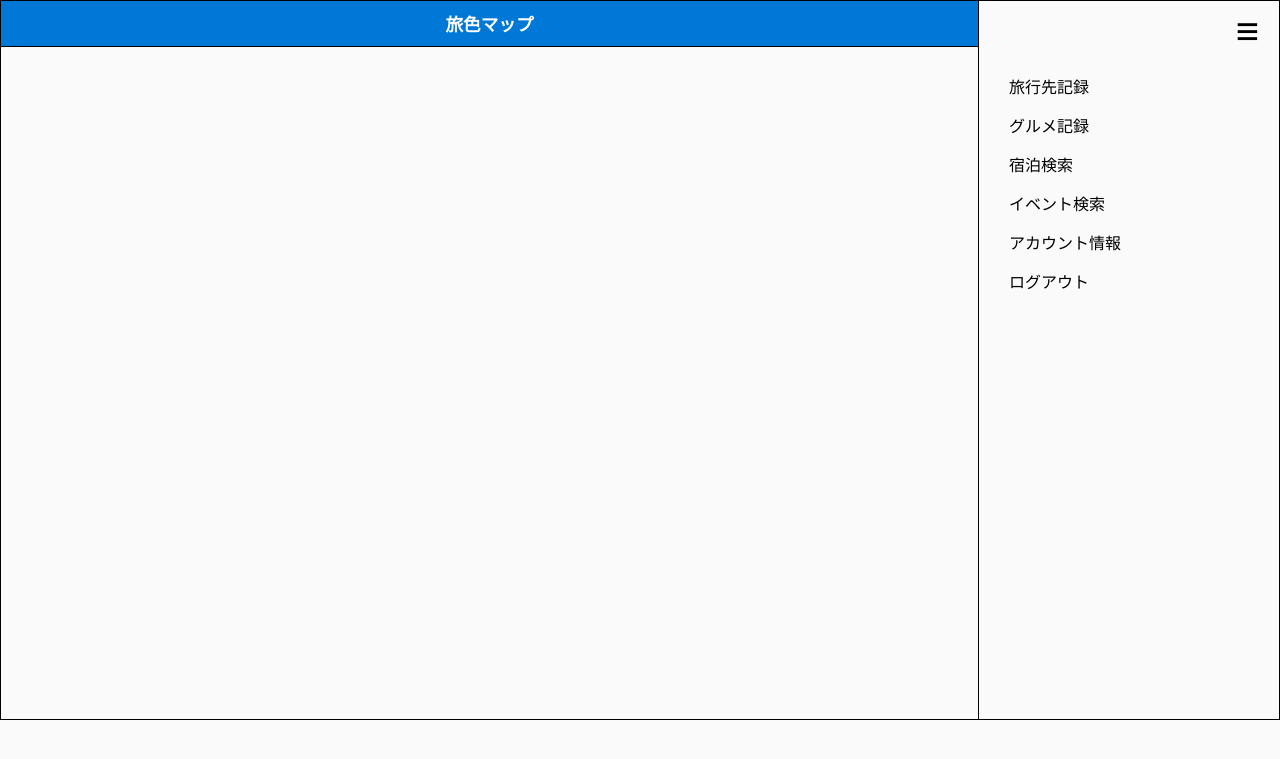
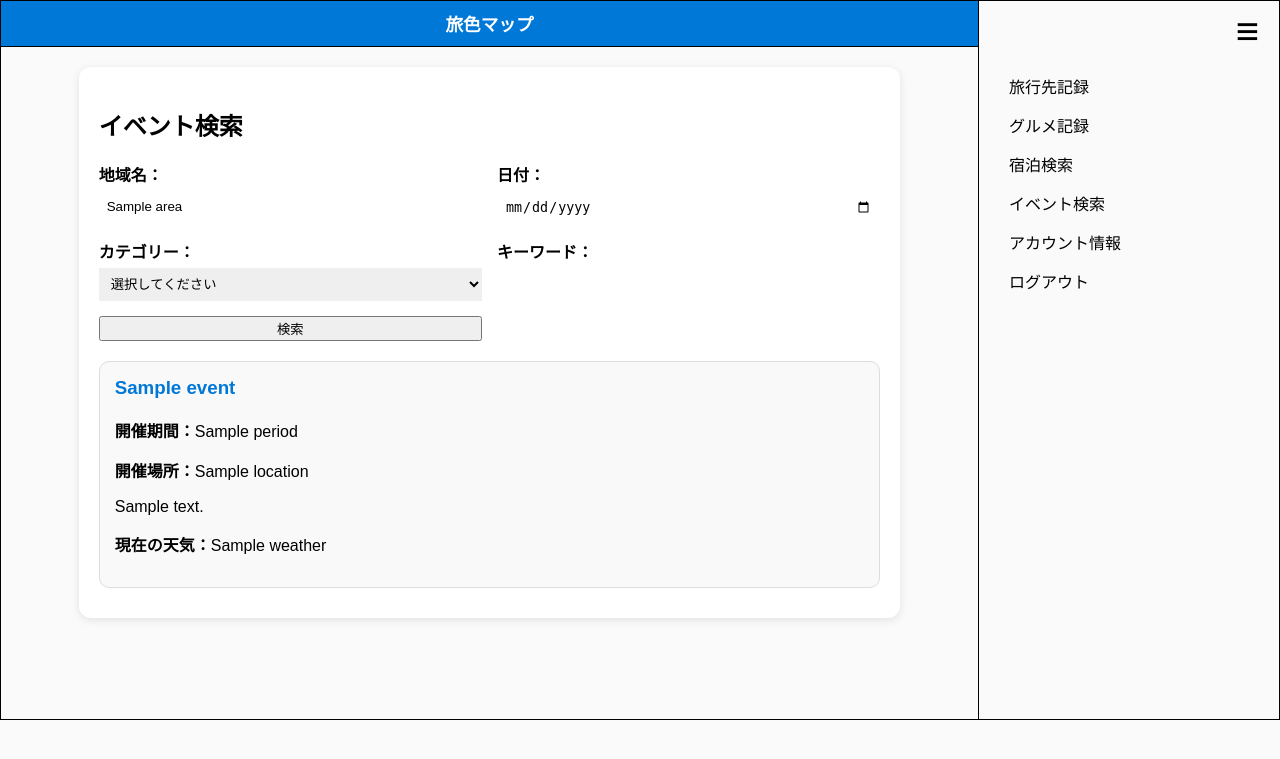
Before and after one commit to Kaito8910/travelcolormap, a Flask app: template VSコード/tabiiro_map/templates/event_search.html in a window 1280 px wide. Shown: the top 759 px of the page. Run offline with Flask 3, Linux system fonts and the light colour scheme; the template is opened without the code that fills it: most values are stand-ins (such as "Sample title", 1, 10 or a date in 2020).

Commit message:
app.py追加してる

```diff
--- a/VSコード/tabiiro_map/app.py
+++ b/VSコード/tabiiro_map/app.py
@@ -1,27 +1,31 @@
-from flask import Flask, render_template, jsonify
+from flask import Flask, render_template, jsonify, request, abort
 
 app = Flask(__name__)
 
-# --- ルーティング ---
+# === APIキー設定 ===
+JARAN_API_KEY = "7e7c8f15291d905e"
+WEATHER_API_KEY = "xxxxxxxxxxxxxxxxxxxxxxxxxxxxxxxx"
+JARAN_URL = "https://webservice.recruit.co.jp/ab-event/v1/"
+WEATHER_URL = "https://api.openweathermap.org/data/2.5/weather"
 
-# ホーム画面を表示するルーティング
+
+
 @app.route('/')
 def home():
-    # home.htmlをレンダリング（base.htmlが自動で適用される）
     return render_template('home.html')
 
-# アカウント情報画面のルーティング（base.htmlでurl_for('user_data')として参照されている）
-@app.route('/user-data')
+@app.route('/user-data', endpoint='user_data', methods=['GET'])
 def user_data():
-    # 実際には別のテンプレートをレンダリングします
-    return "<h1>アカウント情報ページ</h1>"
+    try:
+        return render_template('accounts/user_data.html', user=None)
+    except Exception:
+        return "<h1>アカウント情報ページ</h1>"
 
-# --- APIエンドポイント ---
 
 # 地図の色付けデータを提供するAPIエンドポイント
 @app.route('/api/travel-records')
 def travel_records_api():
-    # ⚠️ 注意: ここにデータベースからデータを取得するロジックを実装してください。
+    # ⚠️ 注意: ここにデータベースからデータを取得するロジックを実装してください.
 
     # 仮のデータ (都道府県ID 'prefXX' とステータス)
     data = {
@@ -33,89 +37,58 @@ def travel_records_api():
     }
     return jsonify(data)
 
-#--- イベント検索画面 ---
-from flask import Flask, render_template, request
-import requests
-import datetime
 
-app = Flask(__name__)
 
-# === APIキーを設定 ===
-JARAN_API_KEY = "7e7c8f15291d905e"
-WEATHER_API_KEY = "YOUR_OPENWEATHER_API_KEY"
+@app.route('/event-search', methods=['GET', 'POST'])
+def event_search():
+    if request.method == 'GET':
+        return render_template('event_search.html', events=None)
 
-# === じゃらんAPIベースURL ===
-JARAN_URL = "https://webservice.recruit.co.jp/ab-event/v1/"
+    keyword = request.form.get('keyword', '')
+    area = request.form.get('area', '')
+    date = request.form.get('date', '')
+    category = request.form.get('category', '')
 
-# === OpenWeatherMap API URL ===
-WEATHER_URL = "https://api.openweathermap.org/data/2.5/weather"
-
-@app.route('/')
-def index():
-    return render_template('event_search.html', events=None)
-
-@app.route('/search', methods=['POST'])
-def search():
-    keyword = request.form.get('keyword', '')
-
-    # --- じゃらんイベントAPI呼び出し ---
     params = {
         'key': JARAN_API_KEY,
-        'keyword': keyword,
+        'keyword': f"{area} {keyword} {category}",
         'format': 'json',
-        'count': 5
+        'count': 10
     }
-    response = requests.get(JARAN_URL, params=params)
+
     events = []
-
-    if response.status_code == 200:
-        data = response.json()
-        if 'results' in data and 'event' in data['results']:
-            for e in data['results']['event']:
-                name = e.get('event_name', '不明なイベント')
-                start_date = e.get('event_start_date', '')
-                end_date = e.get('event_end_date', '')
-                location = e.get('event_place', '')
-                summary = e.get('event_caption', '')[:100] + "..."
-
-                # --- 天気予報を取得（都市名から） ---
-                weather_info = get_weather(location)
+    try:
+        resp = request.get(JARAN_URL, params=params, timeout=5)
+        if resp.status_code == 200:
+            data = resp.json()
+            results = data.get('results', {}).get('event', [])
+            for e in results:
+                start = e.get('event_start_date', '')
+                end = e.get('event_end_date', '')
+                if date and not (start <= date <= end):
+                    continue
 
                 events.append({
-                    'name': name,
-                    'period': f"{start_date} ～ {end_date}",
-                    'location': location,
-                    'summary': summary,
-                    'weather': weather_info
+                    'name': e.get('event_name', '不明なイベント'),
+                    'period': f"{start} ～ {end}",
+                    'location': e.get('event_place', ''),
+                    'summary': (e.get('event_caption', '')[:100] + "...") if e.get('event_caption') else '',
+                    'weather': get_weather(e.get('event_place', ''))
                 })
+    except Exception as e:
+        print("Error:", e)
+        events = []
 
-    return render_template('event_search.html', events=events, keyword=keyword)
+    return render_template(
+        'event_search.html',
+        events=events,
+        keyword=keyword,
+        area=area,
+        date=date,
+        category=category
+    )
 
-def get_weather(city_name):
-    """OpenWeatherMapから天気情報を取得"""
-    if not city_name:
-        return "天気情報なし"
 
-    params = {
-        'q': city_name,
-        'appid': WEATHER_API_KEY,
-        'lang': 'ja',
-        'units': 'metric'
-    }
-    try:
-        res = requests.get(WEATHER_URL, params=params)
-        if res.status_code == 200:
-            data = res.json()
-            weather = data['weather'][0]['description']
-            temp = data['main']['temp']
-            return f"{weather}（{temp}℃）"
-        else:
-            return "天気情報取得失敗"
-    except:
-        return "天気情報取得エラー"
-
-if __name__ == '__main__':
-    app.run(debug=True)
 
 
 
--- a/VSコード/tabiiro_map/static/css/style.css
+++ b/VSコード/tabiiro_map/static/css/style.css
@@ -223,3 +223,30 @@ nav a {
 .filters {
     margin: 10px 0;
 }
+
+.event-search {
+    max-width: 800px;
+    margin: 20px auto;
+    padding: 20px;
+    background: #fff;
+    border-radius: 12px;
+    box-shadow: 0 2px 8px rgba(0,0,0,0.1);
+}
+.search-form {
+    display: grid;
+    grid-template-columns: 1fr 1fr;
+    gap: 15px;
+    margin-bottom: 20px;
+}
+.form-group {
+    display: flex;
+    flex-direction: column;
+}
+.form-group label {
+    font-weight: bold;
+    margin-bottom: 5px;
+}
+input, select {
+    padding: 8px;
+    border: 1px
+}
--- a/VSコード/tabiiro_map/templates/accounts/change_pwd.html
+++ b/VSコード/tabiiro_map/templates/accounts/change_pwd.html
@@ -1,5 +1,4 @@
-{% extends "commons/base.html" %}
-
+{% extends "base.html" %}
 {% block title %}パスワード変更{% endblock %}
 
 {% block styles %}
--- a/VSコード/tabiiro_map/templates/accounts/user_data.html
+++ b/VSコード/tabiiro_map/templates/accounts/user_data.html
@@ -9,11 +9,11 @@
     <li>メールアドレス: {{ user.email }}</li>
     <li>
         パスワード: {{ user.password }}
-        <form action="{% url 'change_pwd' %}" method="get" style="display:inline;">
+        <form action="{{ url_for('change_pwd') }}" method="get" style="display:inline;">
             <button type="submit">変更</button>
         </form>
     </li>
     <li>住所: {{ user.address }}</li>
 </ul>
-<a href="{% url 'logout' %}">ログアウト</a>
+
 {% endblock %}
--- a/VSコード/tabiiro_map/templates/event_search.html
+++ b/VSコード/tabiiro_map/templates/event_search.html
@@ -1,10 +1,37 @@
 {% extends "base.html" %}
-{% block content %}
+{% block main_content %}
 <section class="event-search">
     <h2>イベント検索</h2>
-    <form action="/search" method="post">
-        <input type="text" name="keyword" placeholder="キーワード・地域を入力" value="{{ keyword or '' }}">
-        <button type="submit">検索</button>
+
+    <form action="{{ url_for('event_search') }}" method="post" class="search-form">
+        <div class="form-group">
+            <label>地域名：</label>
+            <input type="text" name="area" placeholder="例：東京、大阪、福岡" value="{{ area or '' }}">
+        </div>
+
+        <div class="form-group">
+            <label>日付：</label>
+            <input type="date" name="date" value="{{ date or '' }}">
+        </div>
+
+        <div class="form-group">
+            <label>カテゴリー：</label>
+            <select name="category">
+                <option value="">選択してください</option>
+                <option value="祭り">祭り</option>
+                <option value="花火大会">花火大会</option>
+                <option value="音楽フェス">音楽フェス</option>
+                <option value="展示会">展示会</option>
+                <option value="その他">その他</option>
+            </select>
+        </div>
+
+        <div class="form-group">
+            <label>キーワード：</label>
+            <input type="text" name="keyword" value="{{ keyword or '' }}">
+        </div>
+
+        <button type="submit" class="search-btn">検索</button>
     </form>
 
     {% if events %}
@@ -20,7 +47,7 @@
         {% endfor %}
     </div>
     {% else %}
-        <p>検索キーワードを入力してイベントを探してください。</p>
+        <p>条件を入力してイベントを検索してください。</p>
     {% endif %}
 </section>
 {% endblock %}
```
